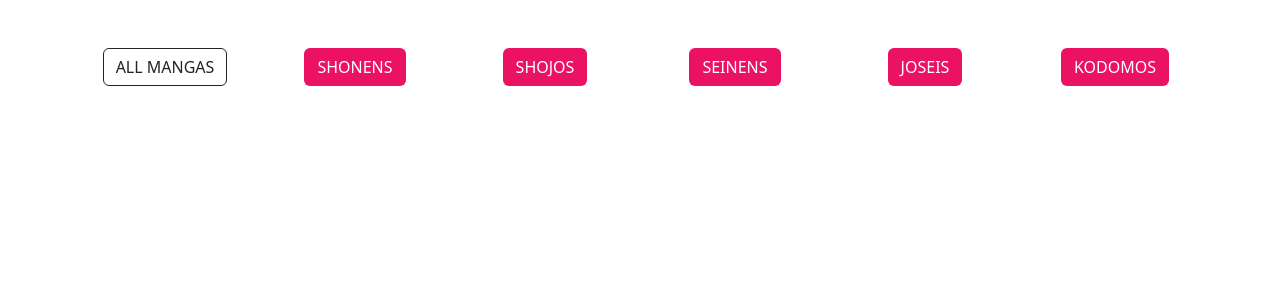
After one commit to WildCodeSchool/2022-09-php-paris-project-gunm, a PHP site: template src/View/Manga/show_mangas.html.twig in a window 1280 px wide. The commit adds this page. Shown: the top 300 px of the page. Run offline with PHP 8.4, Linux system fonts and the light colour scheme; the template is opened without the code that fills it, so the values that code supplies are empty; some libraries are stand-ins or nearby versions.

Commit message:
create button and showmangas page with one filter for show all manga

```diff
--- a/src/Model/AbstractManager.php
+++ b/src/Model/AbstractManager.php
@@ -11,7 +11,6 @@ use PDO;
 abstract class AbstractManager
 {
     protected PDO $pdo;
-
     public const TABLE = '';
 
     public function __construct()
--- /dev/null
+++ b/src/View/Manga/show_mangas.html.twig
@@ -0,0 +1,62 @@
+{% extends 'layout.html.twig' %}
+
+{% block stylesheet %} <link rel="stylesheet" href="/assets/css/show_mangas.css">{% endblock %}
+
+{% block header %}
+{% endblock %}
+{% block content %}
+
+    <div class="container mt-5 mb-5 ">
+        <div class="text-center row" role="group" aria-label="Basic radio toggle ">
+            <div class="col-xl-2 col-md-3 col-sm-4 col-xs-5">
+                <input type="radio" class="btn-check" name="btnradio" id="btnradio1" autocomplete="off" checked>
+                <label class="btn buton_pink" for="btnradio1"><a href="/showmangas"></a>ALL MANGAS</label>
+            </div>
+            <div class="col-xl-2 col-md-3 col-sm-4 col-xs-5">
+                <input type="radio" class="btn-check " name="btnradio" id="btnradio2" autocomplete="off">
+                <label class="btn buton_pink" for="btnradio2"><a href="/showmangas"></a>SHONENS</label>
+            </div>
+            <div class="col-xl-2 col-md-3 col-sm-4 col-xs-5">
+                <input type="radio" class="btn-check" name="btnradio" id="btnradio3" autocomplete="off">
+                <label class="btn buton_pink" for="btnradio3"><a href="/showmangas"></a>SHOJOS</label>
+            </div>
+            <div class="col-xl-2 col-md-3 col-sm-4 col-xs-5">
+                <input type="radio" class="btn-check" name="btnradio" id="btnradio4" autocomplete="off">
+                <label class="btn buton_pink" for="btnradio4"><a href="/showmangas"></a>SEINENS</label>
+            </div>
+            <div class="col-xl-2 col-md-3 col-sm-4 col-xs-5">
+                <input type="radio" class="btn-check" name="btnradio" id="btnradio5" autocomplete="off">
+                <label class="btn buton_pink" for="btnradio5"><a href="/showmangas"></a>JOSEIS</label>
+            </div>
+            <div class="col-xl-2 col-md-3 col-sm-4 col-xs-5">
+                 <input type="radio" class="btn-check" name="btnradio" id="btnradio6" autocomplete="off">
+                <label class="btn buton_pink" for="btnradio6"><a href="/showmangas"></a>KODOMOS</label>
+            </div>
+        </div>
+    </div>
+
+    {% for allManga in allMangas %}
+    <div class="container ">
+        <div class="row card mb-3 " style="max-width: 540px;">
+            <div class="row g-0">
+                <div class="col-md-3">
+                    <img src="{{allManga.image}}" class="img-fluid rounded-start" alt="...">
+                </div>
+                <div class="col-md-7">
+                <div class="card-body">
+                    <h4 class="card-title">{{allManga.title}}</h4>
+                    <h5 class="card-title">{{allManga.author}}</h5>
+                    <h6 class="card-title">{{allManga.date_release}}</h6>
+                    <p id="manga{{allManga.id}}" class="card-text collapse">{{allManga.description}}</p>
+                    <p>
+                        <button class="btn buton_pink " type="button" data-bs-toggle="collapse" data-bs-target="#manga{{allManga.id}}" aria-expanded="false" aria-controls="{{allManga.id}}">
+                        Voirs plus
+                        </button>
+                    </p>
+                </div>
+                </div>
+            </div>
+        </div>
+    </div>
+    {% endfor %}
+{% endblock %}
--- a/src/routes.php
+++ b/src/routes.php
@@ -7,6 +7,7 @@
 //          3. (optional) array of query string keys to send as parameter to the method
 // e.g route '/item/edit?id=1' will execute $itemController->edit(1)
 return [
-    ''         => ['HomeController', 'index',],
-    'showcase' => ['MangaController', 'showcase',],
+    ''           => ['HomeController', 'index',],
+    'showcase'   => ['MangaController', 'showcase',],
+    'showmangas' => ['MangaController', 'showmangas'],
 ];
```
Also changed, not shown: src/Controller/MangaController.php (+9 -1 lines), src/Model/MangaManager.php (+8 -1 lines), src/View/Manga/showcase.html.twig (+8 -8 lines), public/assets/css/show_mangas.css (added), public/assets/css/showcase.css, public/assets/images/fruits_basket.jpg (added), public/assets/images/pokemon.jpg (added), public/assets/images/vinland_saga.jpg (added).
